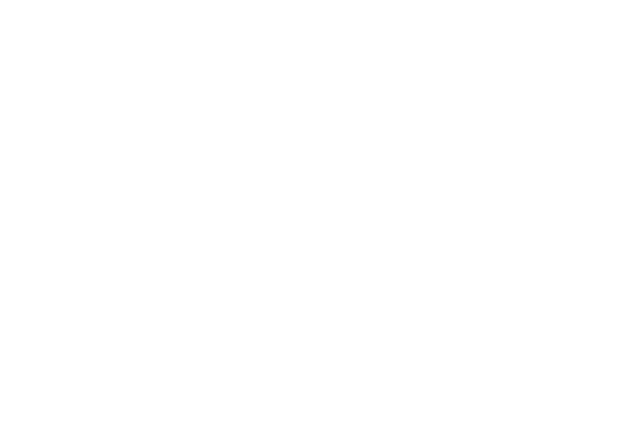
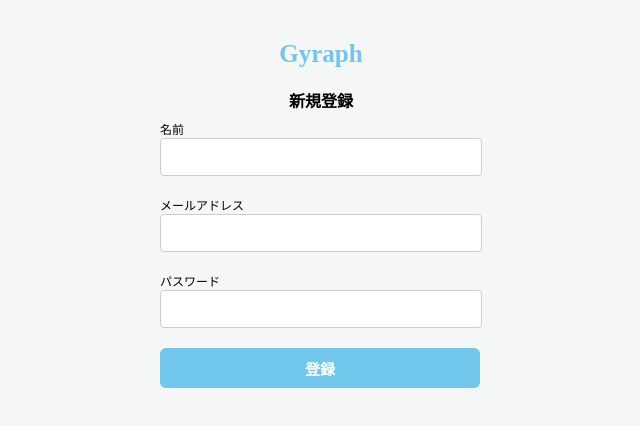
Before and after one commit to bumpfuji10/gyraph-front, a Vue app in the folder front/: page /vee_validate in a window 1280 px wide. Before the commit this address had no page. Shown: the top 426 px of the page, without its empty margins (319-959 px from the left). Built offline with nearby package versions, Linux system fonts and the light colour scheme.

Commit message:
一旦veeValidateで作成したフォームをテストしたいので専用のページコンポーネントを作成

```diff
--- a/front/router/index.ts
+++ b/front/router/index.ts
@@ -2,13 +2,13 @@
 import Login from '../src/components/pages/Login.vue'
 import PracticeRecordIndex from '../src/components/pages/PracticeRecordIndex.vue'
 import Signup from '../src/components/pages/Signup.vue'
-import VeeValidateInputTest from '../src/components/pages/VeeValidateInputTest.vue'
+import VeeValidate from '../src/components/pages/VeeValidate.vue'
 
 const routes = [
   { path: '/', component: PracticeRecordIndex },
   { path: '/login', component: Login },
   { path: '/signup', component: Signup },
-  { path: '/validate_test', component: VeeValidateInputTest },
+  { path: '/vee_validate', component: VeeValidate },
 ]
 
 const router = createRouter({
--- a/front/src/components/pages/PracticeRecordIndex.vue
+++ b/front/src/components/pages/PracticeRecordIndex.vue
@@ -3,7 +3,7 @@
     <NotLoginHeader></NotLoginHeader>
     <ul>
       <li v-for="user in users" :key="user.id">
-        {{ user.name }} - {{ user.email }}
+        {{ user.name }} - {{ user.email }} - {{ user.created_at }}
       </li>
       <li v-for="practiceRecord in practiceRecords" :key="practiceRecord.id">
         {{ practiceRecord.id }} - {{ practiceRecord.practiced_date }}
@@ -25,6 +25,7 @@
   id: number;
   name: string;
   email: string;
+  created_at: Date;
 }
 
 interface PracticeRecord {
--- /dev/null
+++ b/front/src/components/pages/VeeValidate.vue
@@ -0,0 +1,114 @@
+<template>
+  <div class="base-background">
+    <div class="signup-header-container">
+      <h1 class="base-center-logo">
+        <router-link to="/">Gyraph</router-link>
+      </h1>
+    </div>
+    <div v-if="errorMessage">
+      {{ errorMessage }}
+    </div>
+    <div class="base-center-text">
+      新規登録
+    </div>
+    <main class="base-main-zone">
+      <!-- <Form :validationSchema="schema"> -->
+      <Form>
+        <div class="signup-grid">
+          <div class="input-name-and-validate">
+            <label for="" class="signup-label">
+              名前
+            </label>
+            <ErrorMessage name="name" class="input-error-message"/>
+          </div>
+          <Field v-model="newUser.name" name="name" type="text" class="signup-form-input" />
+        </div>
+        <div class="signup-grid">
+          <div class="input-name-and-validate">
+            <label for="" class="signup-label">
+              メールアドレス
+            </label>
+            <ErrorMessage name="email" class="input-error-message" />
+          </div>
+          <Field v-model="newUser.email" name="email" type="email" class="signup-form-input" />
+        </div>
+        <div class="signup-grid">
+          <div class="input-name-and-validate">
+            <label for="" class="signup-label">
+              パスワード
+            </label>
+            <ErrorMessage name="password" class="input-error-message" />
+          </div>
+          <Field v-model="newUser.password" name="password" type="email" class="signup-form-input" />
+        </div>
+        <button @click="submitForm" class="signup-button">
+          <div v-if="isLoading" class="loading"></div>
+          <span v-if="!isLoading">登録</span>
+        </button>
+      </Form>
+    </main>
+  </div>
+</template>
+
+<script lang="ts">
+  import { ErrorMessage, Field, Form } from 'vee-validate';
+  import { createUser } from '../../resources/user';
+  // import { z } from 'zod';
+  // import { toTypedSchema } from '@vee-validate/zod';
+
+  export default {
+    name: 'Signup',
+    components: {
+      ErrorMessage,
+      Field,
+      Form
+    },
+    data() {
+      return {
+        newUser: {
+          name: "",
+          email: "",
+          password: "",
+        },
+        errorMessage: "",
+        isLoading: false,
+        // schema: toTypedSchema(
+        //   z.object({
+        //     name: z.string({ required_error: "名前を入力してください" }),
+        //     email: z.string({ required_error: "メールアドレスを入力してください" }),
+        //     password: z.string({ required_error: "パスワードを入力してください" })
+        //   })
+        // )
+      }
+    },
+    methods: {
+      async submitForm() {
+        try {
+          this.isLoading = true;
+          const response = await createUser(this.newUser);
+          console.log(response)
+          console.log('Attempting to route...');
+          this.$router.push('/')
+          return response.data;
+        } catch(error: any) {
+          console.log("error")
+          if (error.response && error.response.status === 422) {
+            const fullMessages = error.response.data.full_messages;
+            this.errorMessage = fullMessages
+          }
+        } finally {
+          console.log("finally")
+          this.isLoading = false
+        }
+      }
+    },
+    computed: {
+      isFormValid() {
+        if (this.newUser.name && this.newUser.email && this.newUser.password) {
+          console.log("hoge")
+        }
+      }
+    }
+  }
+
+</script>
--- a/front/src/components/pages/VeeValidateInputTest.vue
+++ /dev/null
@@ -1,60 +0,0 @@
-<template>
-  <main class="base-main-zone">
-    <Form :validationSchema="schema">
-      <div class="signup-grid">
-        <div class="input-name-and-validate">
-          <label for="" class="signup-label">
-            名前
-          </label>
-          <ErrorMessage name="name" class="input-error-message"/>
-        </div>
-        <Field name="name" class="signup-form-input" />
-      </div>
-      <div class="signup-grid">
-        <div class="input-name-and-validate">
-          <label for="" class="signup-label">
-            メールアドレス
-          </label>
-          <ErrorMessage name="email" class="input-error-message" />
-        </div>
-        <Field name="email" class="signup-form-input" />
-      </div>
-      <div class="signup-grid">
-        <div class="input-name-and-validate">
-          <label for="" class="signup-label" >
-            パスワード
-          </label>
-          <ErrorMessage name="password" class="input-error-message"/>
-        </div>
-        <Field name="password" class="signup-form-input" />
-      </div>
-      <button @click="submitForm" class="signup-button">
-        <div v-if="isLoading" class="loading"></div>
-        <span v-if="!isLoading">登録</span>
-      </button>
-    </Form>
-  </main>
-</template>
-
-<script lang="ts">
-  import { ErrorMessage, Field, Form } from 'vee-validate';
-  export default {
-    data() {
-      return {
-        isLoading: false
-      }
-    }
-  }
-  const schema = {
-    name(value: any) {
-      return value && value.trim() ? true : '名前は必須です';
-    },
-    email(value: any) {
-      return value && value.trim() ? true : 'メールアドレスは必須です';
-    },
-    password(value: any) {
-      return value && value.trim() ? true : 'パスワードは必須です'
-    }
-  };
-
-</script>
--- a/front/src/main.ts
+++ b/front/src/main.ts
@@ -3,7 +3,6 @@
 import './styles/header.scss';
 import './styles/login.scss';
 import './styles/signup.scss';
-import './styles/veeValidateInputTest.scss';
 import App from './App.vue'
 import router from '../router'
 
--- a/front/src/styles/base.scss
+++ b/front/src/styles/base.scss
@@ -29,3 +29,9 @@
   display: grid;
   justify-items: center;
 }
+
+// 入力フォームのバリデーションメッセージ
+.input-error-message {
+  font-size: 12px;
+  color: red;
+}
--- a/front/src/styles/signup.scss
+++ b/front/src/styles/signup.scss
@@ -68,3 +68,18 @@
     transform: rotate(360deg);
   }
 }
+
+.not-input-button {
+  width: 320px;
+  height: 40px;
+  border-radius: 6px;
+  background-color: #71C7EB;
+  font-size: 15px;
+  align-items: center;
+  justify-content: space-evenly;
+  display: flex;
+  color: white;
+  font-weight: 600;
+  border: none;
+  background-color: gray;
+}
--- a/front/src/styles/veeValidateInputTest.scss
+++ b/front/src/styles/veeValidateInputTest.scss
@@ -1,4 +1,4 @@
 .input-error-message {
-  font-size: 10px;
+  font-size: 12px;
   color: red;
 }
```
